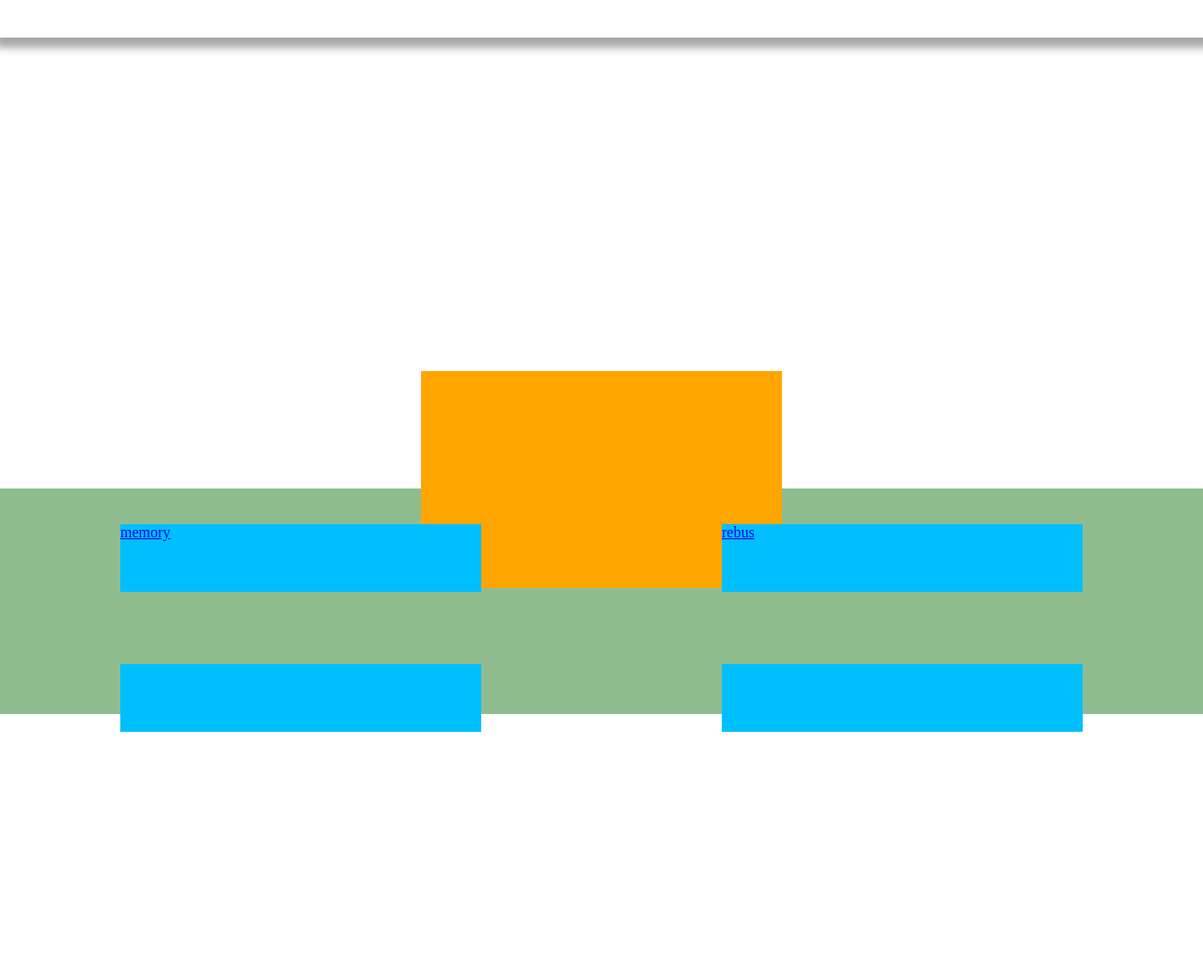
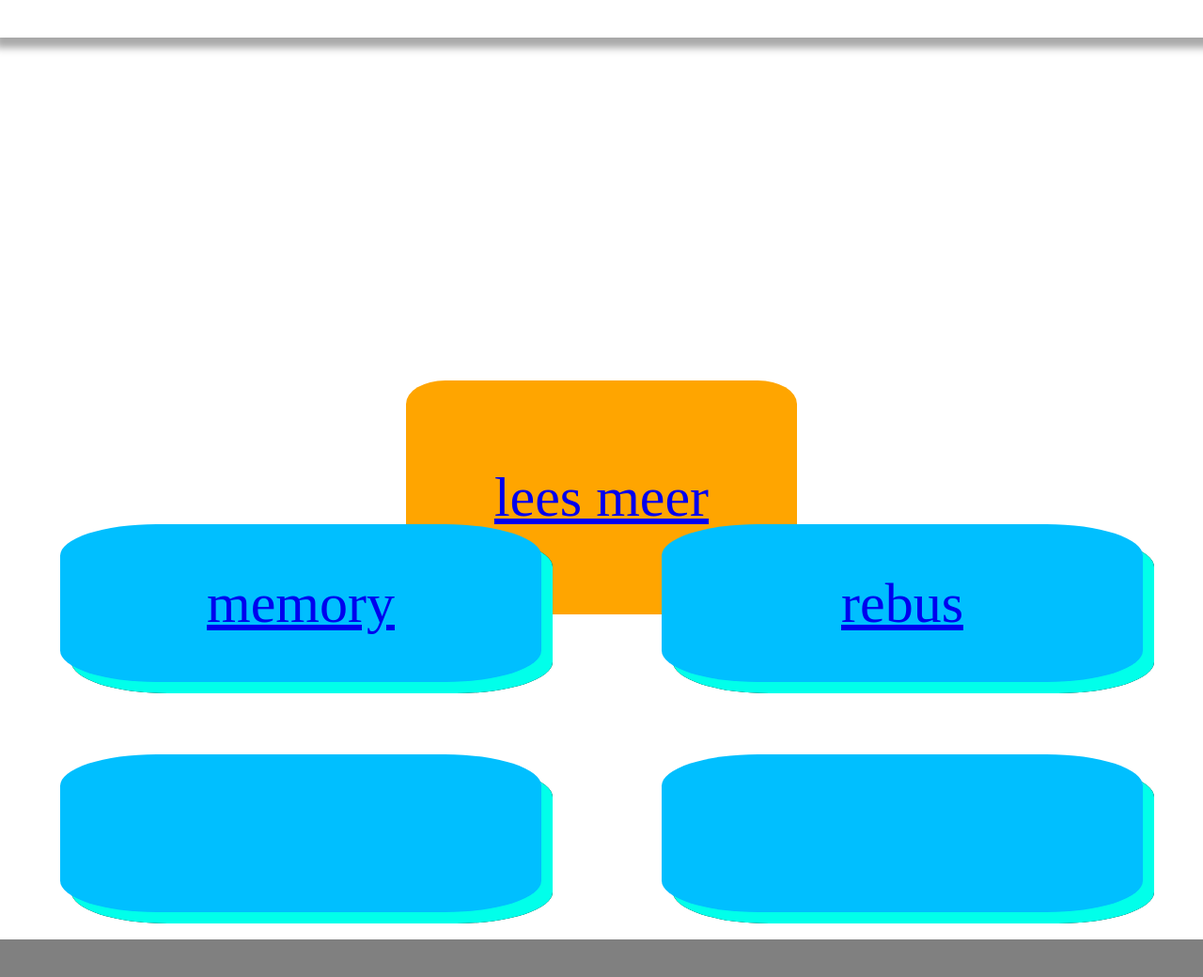
Before and after one commit to GarryCan76/fusionflow, a plain HTML site: page index.html in a window 1280 px wide. Shown: the whole page at 94% size. Before the commit the page ends 800 px from the top, so only its background shows below. Drawn offline with Linux system fonts and the light colour scheme.

Commit message:
okokokokokokokokokok

```diff
--- a/css/index.css
+++ b/css/index.css
@@ -26,14 +26,21 @@ header{
     background-size: contain;
     background-size: cover;
 
+    border-radius: 10%;
     aspect-ratio: 1 / 1;
-    width: 60%;
+    width: 65%;
     align-self: center;
 }
 #learnMoreButton{
+    display: flex;
+    justify-content: center;
+    align-items: center;
+
+    font-size: 60px;
     margin: 5%;
     width: 50%;
     height: 30%;
+    border-radius: 10%;
     background-color: orange;
 }
 #games{
@@ -44,12 +51,23 @@ header{
     flex-wrap: wrap;
 
     width: 100%;
-    height: 30%;
-    background-color: darkseagreen;
+    height: 60%;
 }
 #games > div{
+    display: flex;
+    justify-content: center;
+    align-items: center;
+
+    font-size: 60px;
+    border-radius: 20%;
     background-color: deepskyblue;
-    min-width: 30%;
+    box-shadow: rgb(1, 255, 234) 0.2em 0.2em, 0.2em 0.2em;
+    min-width: 40%;
     margin: 3%;
-    height: 30%;
+    height: 35%;
 }
+
+footer{
+    background-color: gray;
+    height: 5%;
+}
--- a/index.html
+++ b/index.html
@@ -10,7 +10,9 @@
 </header>
 <div id="content">
     <div id="learnMore">
-        <div id="learnMoreButton"></div>
+        <div id="learnMoreButton">
+            <a href="win.html" target="_blank">lees meer</a>
+        </div>
     </div>
 </div>
 <div id="games">
@@ -19,6 +21,7 @@
     <div></div>
     <div></div>
 </div>
+<footer></footer>
 </body>
 <link rel="stylesheet" href="css/index.css">
 </html>
```
Also changed, not shown: rebus.js (+4 -4 lines).
